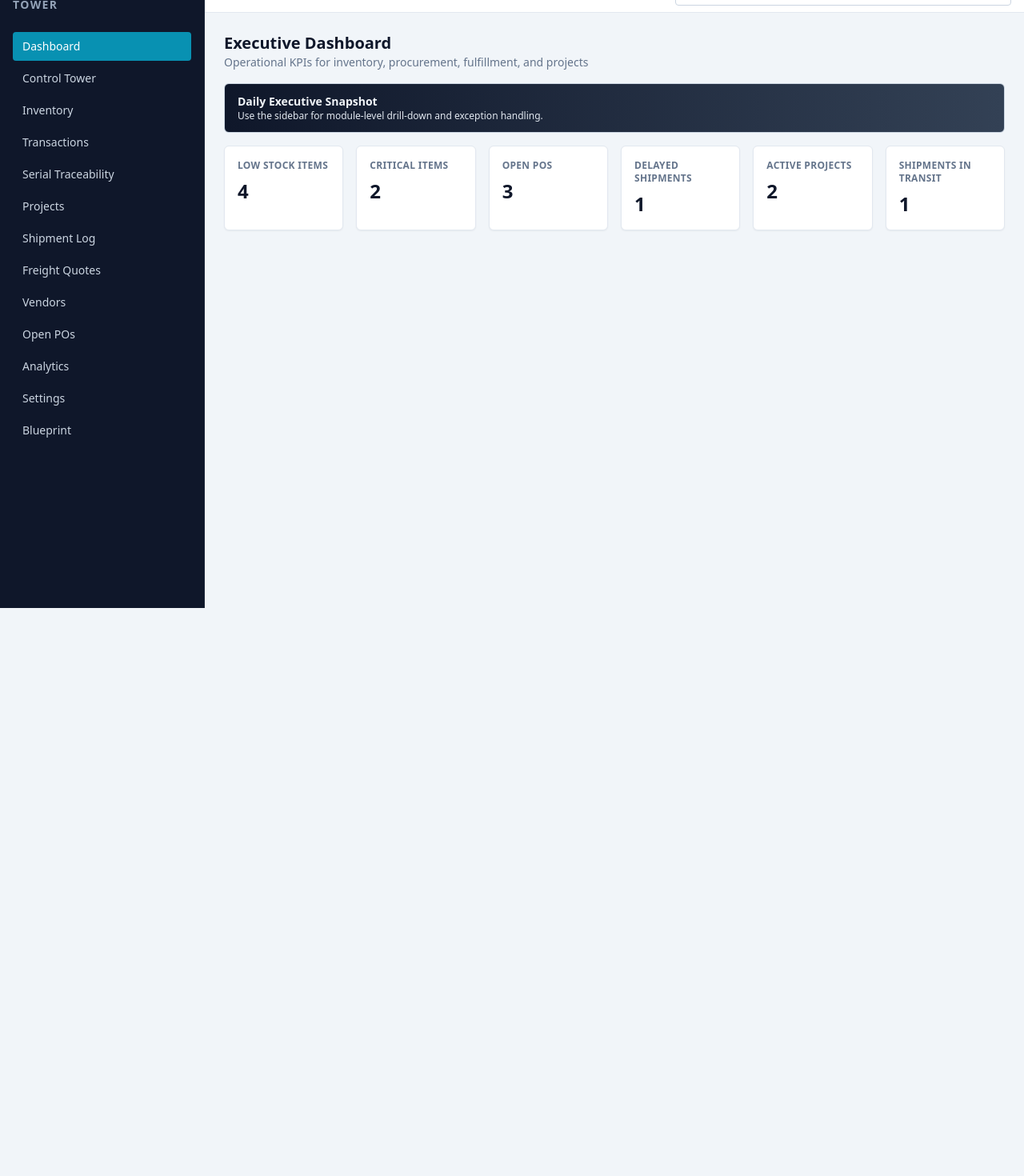
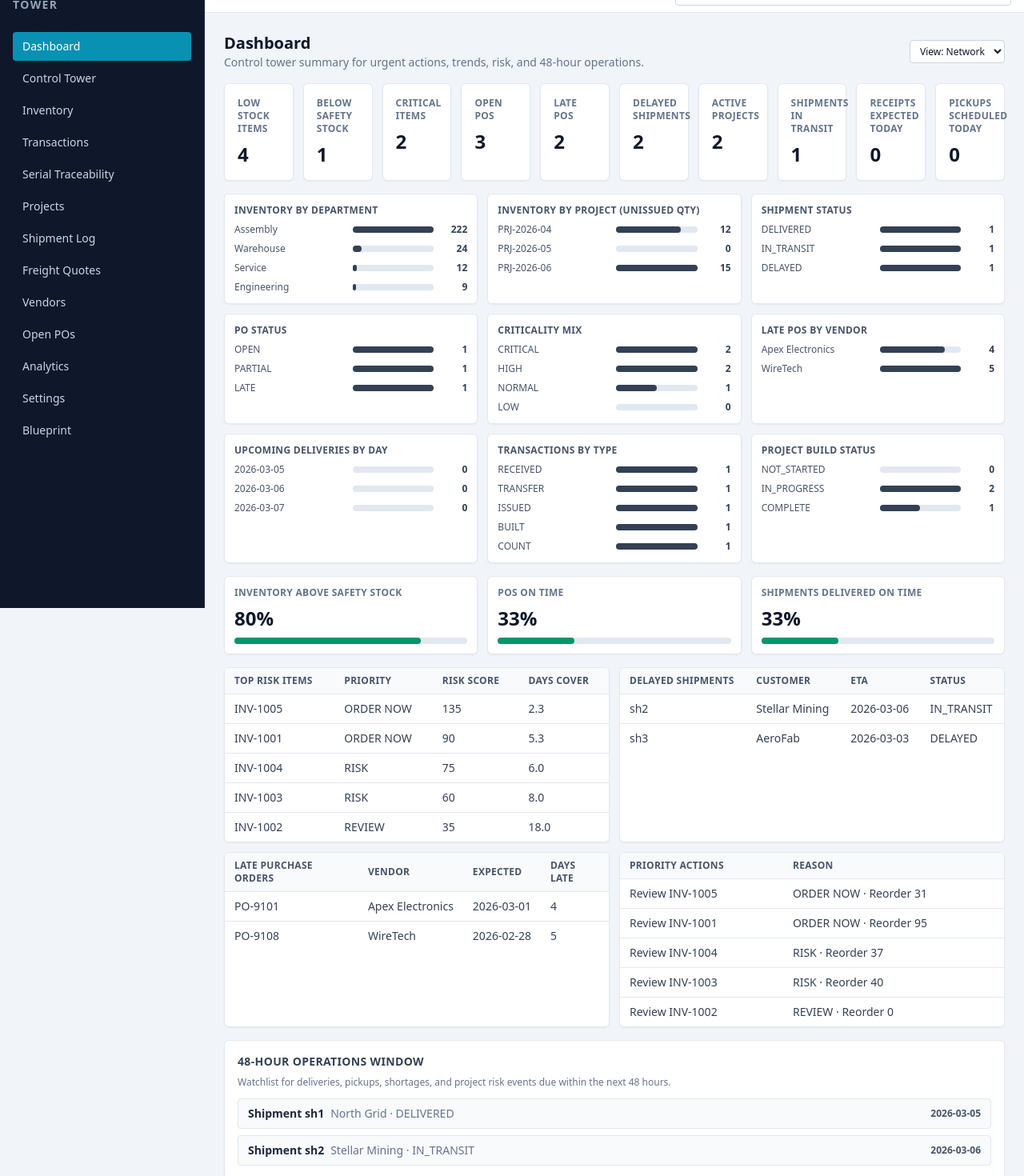
Before and after one commit to abritton05-hub/supply-chain-control-tower, a Next.js app: page /dashboard in a window 1280 px wide. Shown: the part 40-1510 px from the top of the page at 80% size. Before the commit the page ends 800 px from the top, so only its background shows below. Built offline with nearby package versions, Linux system fonts and the light colour scheme.

Commit message:
Upgrade dashboard into dense control-tower landing experience

```diff
--- a/app/dashboard/page.tsx
+++ b/app/dashboard/page.tsx
@@ -1,31 +1,158 @@
 import { KpiCard } from '@/components/kpi-card';
 import { SectionHeader } from '@/components/section-header';
-import { inventoryItems, projectBuilds, purchaseOrders, shipmentLog } from '@/lib/data/mock-data';
-import { inventoryMetrics } from '@/lib/logic';
+import { DataTable } from '@/components/data-table';
+import { inventoryItems, projectBuilds, purchaseOrders, shipmentLog, transactions } from '@/lib/data/mock-data';
+import { inventoryMetrics, poDaysLate, shipmentDelayFlag } from '@/lib/logic';
+
+type MiniStat = { label: string; value: number };
+
+function BarChart({ title, data }: { title: string; data: MiniStat[] }) {
+  const max = Math.max(...data.map((d) => d.value), 1);
+  return (
+    <article className="erp-card p-3">
+      <h3 className="mb-2 text-xs font-semibold uppercase tracking-wide text-slate-600">{title}</h3>
+      <div className="space-y-2">
+        {data.map((d) => (
+          <div key={d.label} className="grid grid-cols-[140px_1fr_34px] items-center gap-2 text-xs">
+            <span className="truncate text-slate-600">{d.label}</span>
+            <div className="h-2 rounded bg-slate-200">
+              <div className="h-2 rounded bg-slate-700" style={{ width: `${(d.value / max) * 100}%` }} />
+            </div>
+            <span className="text-right font-semibold text-slate-700">{d.value}</span>
+          </div>
+        ))}
+      </div>
+    </article>
+  );
+}
+
+function PercentPanel({ label, value }: { label: string; value: number }) {
+  return (
+    <article className="erp-card p-3">
+      <p className="text-xs font-semibold uppercase tracking-wide text-slate-500">{label}</p>
+      <p className="mt-2 text-2xl font-semibold text-slate-900">{value}%</p>
+      <div className="mt-2 h-2 rounded bg-slate-200">
+        <div className="h-2 rounded bg-emerald-600" style={{ width: `${value}%` }} />
+      </div>
+    </article>
+  );
+}
 
 export default function DashboardPage() {
-  const lowStock = inventoryItems.filter((i) => inventoryMetrics(i).reorderNeeded === 'YES').length;
+  const today = new Date('2026-03-05');
+  const in48h = new Date(today.getTime() + 48 * 60 * 60 * 1000);
+
+  const enriched = inventoryItems.map((item) => ({ ...item, ...inventoryMetrics(item) }));
+  const lowStock = enriched.filter((i) => i.reorderNeeded === 'YES').length;
+  const belowSafety = enriched.filter((i) => i.quantityAboveSafetyStock <= 0).length;
   const critical = inventoryItems.filter((i) => i.criticality === 'CRITICAL').length;
   const openPos = purchaseOrders.filter((p) => p.status !== 'CLOSED').length;
-  const delayed = shipmentLog.filter((s) => s.status === 'DELAYED').length;
+  const latePos = purchaseOrders.filter((p) => poDaysLate(p) !== '').length;
+  const delayed = shipmentLog.filter((s) => shipmentDelayFlag(s) === 'YES').length;
   const activeProjects = projectBuilds.filter((p) => p.buildStatus !== 'COMPLETE').length;
   const inTransit = shipmentLog.filter((s) => s.status === 'IN_TRANSIT').length;
+  const receiptsToday = purchaseOrders.filter((po) => po.expectedDelivery === '2026-03-05').length;
+  const pickupsToday = shipmentLog.filter((s) => s.shipDate === '2026-03-05').length;
+
+  const inventoryByDept: MiniStat[] = ['Assembly', 'Warehouse', 'Service', 'Engineering'].map((dept) => ({ label: dept, value: enriched.filter((i) => i.department === dept).reduce((sum, i) => sum + i.currentInventory, 0) }));
+  const inventoryByProject: MiniStat[] = projectBuilds.map((p) => ({ label: p.projectId, value: p.requiredQty - p.issuedQty }));
+  const shipmentStatus: MiniStat[] = ['DELIVERED', 'IN_TRANSIT', 'DELAYED'].map((s) => ({ label: s, value: shipmentLog.filter((row) => row.status === s).length }));
+  const poStatus: MiniStat[] = ['OPEN', 'PARTIAL', 'LATE'].map((s) => ({ label: s, value: purchaseOrders.filter((row) => row.status === s).length }));
+  const criticalityMix: MiniStat[] = ['CRITICAL', 'HIGH', 'NORMAL', 'LOW'].map((c) => ({ label: c, value: inventoryItems.filter((i) => i.criticality === c).length }));
+  const latePoByVendor: MiniStat[] = purchaseOrders.filter((po) => poDaysLate(po) !== '').map((po) => ({ label: po.vendor, value: Number(poDaysLate(po)) || 0 }));
+  const upcomingDeliveries: MiniStat[] = ['2026-03-05', '2026-03-06', '2026-03-07'].map((d) => ({ label: d, value: purchaseOrders.filter((po) => po.expectedDelivery === d).length }));
+  const transactionsByType: MiniStat[] = ['RECEIVED', 'TRANSFER', 'ISSUED', 'BUILT', 'COUNT'].map((t) => ({ label: t, value: transactions.filter((row) => row.transactionType === t).length }));
+  const projectBuildStatus: MiniStat[] = ['NOT_STARTED', 'IN_PROGRESS', 'COMPLETE'].map((s) => ({ label: s, value: projectBuilds.filter((p) => p.buildStatus === s).length }));
+
+  const percentAboveSafety = Math.round((enriched.filter((i) => i.quantityAboveSafetyStock > 0).length / enriched.length) * 100);
+  const percentPoOnTime = Math.round(((purchaseOrders.length - latePos) / purchaseOrders.length) * 100);
+  const percentShipOnTime = Math.round(((shipmentLog.length - delayed) / shipmentLog.length) * 100);
+
+  const topRisk = [...enriched].sort((a, b) => b.riskScore - a.riskScore).slice(0, 5);
+  const latePoTable = purchaseOrders.filter((po) => poDaysLate(po) !== '');
+  const delayedShipTable = shipmentLog.filter((s) => shipmentDelayFlag(s) === 'YES');
+
+  const operationsWindow = [
+    ...purchaseOrders
+      .filter((po) => po.expectedDelivery)
+      .map((po) => ({ label: `Inbound PO ${po.poNumber}`, when: po.expectedDelivery!, detail: `${po.vendor} · ${po.itemId}` })),
+    ...shipmentLog.map((s) => ({ label: `Shipment ${s.id}`, when: s.estimatedDelivery, detail: `${s.customer} · ${s.status}` })),
+    ...topRisk.map((i) => ({ label: `Shortage ${i.itemId}`, when: i.nextSuggestedOrderDate, detail: `${i.priority} · Days Cover ${i.daysCover.toFixed(1)}` })),
+  ].filter((e) => {
+    const dt = new Date(e.when);
+    return dt >= today && dt <= in48h;
+  });
 
   return (
     <div className="space-y-4">
-      <SectionHeader title="Executive Dashboard" subtitle="Operational KPIs for inventory, procurement, fulfillment, and projects" />
-      <div className="erp-banner">
-        <p className="text-sm font-semibold">Daily Executive Snapshot</p>
-        <p className="text-xs text-slate-200">Use the sidebar for module-level drill-down and exception handling.</p>
-      </div>
-      <div className="grid gap-4 md:grid-cols-3 xl:grid-cols-6">
+      <SectionHeader
+        title="Dashboard"
+        subtitle="Control tower summary for urgent actions, trends, risk, and 48-hour operations."
+        actions={<select className="rounded border border-slate-300 bg-white px-2 py-1 text-xs"><option>View: Network</option><option>View: Plant A</option><option>View: Plant B</option></select>}
+      />
+
+      <div className="grid gap-3 md:grid-cols-5 xl:grid-cols-10">
         <KpiCard label="Low Stock Items" value={lowStock} />
+        <KpiCard label="Below Safety Stock" value={belowSafety} />
         <KpiCard label="Critical Items" value={critical} />
         <KpiCard label="Open POs" value={openPos} />
+        <KpiCard label="Late POs" value={latePos} />
         <KpiCard label="Delayed Shipments" value={delayed} />
         <KpiCard label="Active Projects" value={activeProjects} />
         <KpiCard label="Shipments In Transit" value={inTransit} />
+        <KpiCard label="Receipts Expected Today" value={receiptsToday} />
+        <KpiCard label="Pickups Scheduled Today" value={pickupsToday} />
       </div>
+
+      <div className="grid gap-3 xl:grid-cols-3">
+        <BarChart title="Inventory by Department" data={inventoryByDept} />
+        <BarChart title="Inventory by Project (Unissued Qty)" data={inventoryByProject} />
+        <BarChart title="Shipment Status" data={shipmentStatus} />
+        <BarChart title="PO Status" data={poStatus} />
+        <BarChart title="Criticality Mix" data={criticalityMix} />
+        <BarChart title="Late POs by Vendor" data={latePoByVendor.length ? latePoByVendor : [{ label: 'None', value: 0 }]} />
+        <BarChart title="Upcoming Deliveries by Day" data={upcomingDeliveries} />
+        <BarChart title="Transactions by Type" data={transactionsByType} />
+        <BarChart title="Project Build Status" data={projectBuildStatus} />
+      </div>
+
+      <div className="grid gap-3 md:grid-cols-3">
+        <PercentPanel label="Inventory Above Safety Stock" value={percentAboveSafety} />
+        <PercentPanel label="POs On Time" value={percentPoOnTime} />
+        <PercentPanel label="Shipments Delivered On Time" value={percentShipOnTime} />
+      </div>
+
+      <div className="grid gap-3 xl:grid-cols-2">
+        <DataTable>
+          <thead><tr>{['Top Risk Items', 'Priority', 'Risk Score', 'Days Cover'].map((h) => <th key={h}>{h}</th>)}</tr></thead>
+          <tbody>{topRisk.map((i) => <tr key={i.itemId}><td>{i.itemId}</td><td>{i.priority}</td><td>{i.riskScore}</td><td>{i.daysCover.toFixed(1)}</td></tr>)}</tbody>
+        </DataTable>
+        <DataTable>
+          <thead><tr>{['Delayed Shipments', 'Customer', 'ETA', 'Status'].map((h) => <th key={h}>{h}</th>)}</tr></thead>
+          <tbody>{delayedShipTable.map((s) => <tr key={s.id}><td>{s.id}</td><td>{s.customer}</td><td>{s.estimatedDelivery}</td><td>{s.status}</td></tr>)}</tbody>
+        </DataTable>
+        <DataTable>
+          <thead><tr>{['Late Purchase Orders', 'Vendor', 'Expected', 'Days Late'].map((h) => <th key={h}>{h}</th>)}</tr></thead>
+          <tbody>{latePoTable.map((po) => <tr key={po.id}><td>{po.poNumber}</td><td>{po.vendor}</td><td>{po.expectedDelivery}</td><td>{poDaysLate(po)}</td></tr>)}</tbody>
+        </DataTable>
+        <DataTable>
+          <thead><tr>{['Priority Actions', 'Reason'].map((h) => <th key={h}>{h}</th>)}</tr></thead>
+          <tbody>{topRisk.map((i) => <tr key={`action-${i.itemId}`}><td>Review {i.itemId}</td><td>{i.priority} · Reorder {i.suggestedOrderQty}</td></tr>)}</tbody>
+        </DataTable>
+      </div>
+
+      <section className="erp-card p-4">
+        <h3 className="mb-2 text-sm font-semibold uppercase tracking-wide text-slate-700">48-Hour Operations Window</h3>
+        <p className="mb-3 text-xs text-slate-500">Watchlist for deliveries, pickups, shortages, and project risk events due within the next 48 hours.</p>
+        <div className="grid gap-2">
+          {operationsWindow.length === 0 ? <div className="text-sm text-slate-500">No high-priority events in next 48 hours.</div> : operationsWindow.map((event, idx) => (
+            <div key={`${event.label}-${idx}`} className="flex items-center justify-between rounded border border-slate-200 bg-slate-50 px-3 py-2 text-sm">
+              <div><span className="font-semibold text-slate-800">{event.label}</span><span className="ml-2 text-slate-500">{event.detail}</span></div>
+              <span className="text-xs font-semibold text-slate-600">{event.when}</span>
+            </div>
+          ))}
+        </div>
+      </section>
     </div>
   );
 }
```
